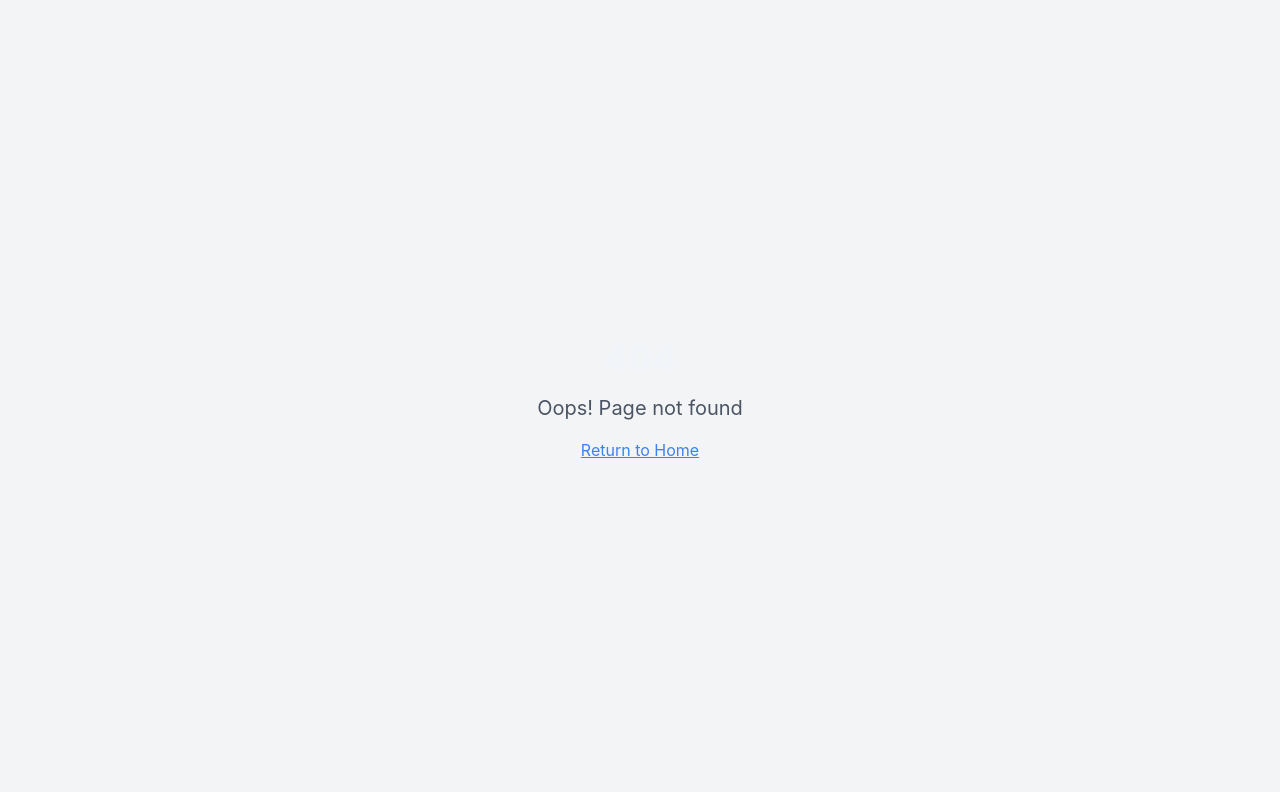
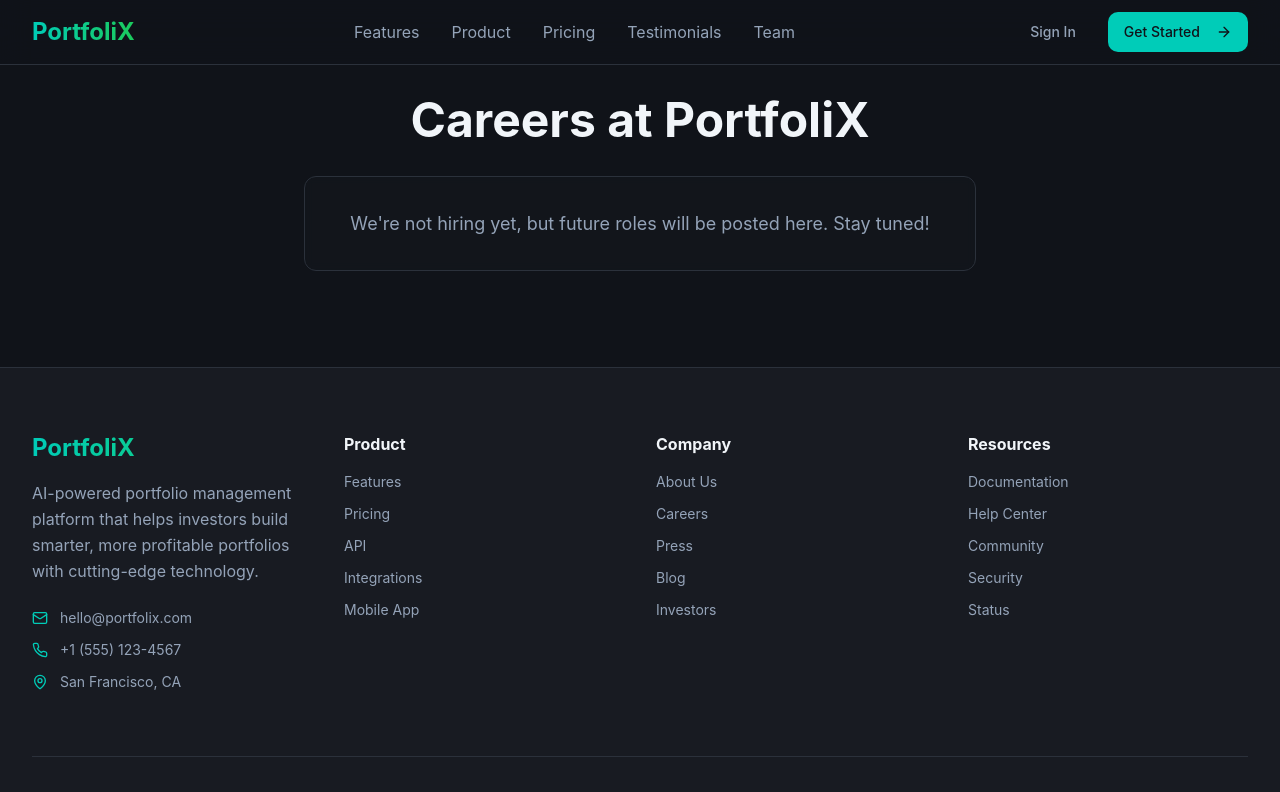
Before and after one commit to rolandpeter656-droid/portfolix-com, a React (Vite) app: page /careers in a window 1280 px wide. Before the commit this address had no page. Shown: the top 792 px of the page. Built offline with nearby package versions, Linux system fonts and the light colour scheme.

Commit message:
Add Careers page
Create a new page for careers with a message indicating that hiring will begin in the future.

```diff
--- a/src/App.tsx
+++ b/src/App.tsx
@@ -13,6 +13,7 @@ import PortfolioSummary from "./pages/PortfolioSummary";
 import Api from "./pages/Api";
 import Integrations from "./pages/Integrations";
 import MobileApp from "./pages/MobileApp";
+import Careers from "./pages/Careers";
 import NotFound from "./pages/NotFound";
 
 const queryClient = new QueryClient();
@@ -34,6 +35,7 @@ const App = () => (
           <Route path="/api" element={<Api />} />
           <Route path="/integrations" element={<Integrations />} />
           <Route path="/mobile-app" element={<MobileApp />} />
+          <Route path="/careers" element={<Careers />} />
           {/* ADD ALL CUSTOM ROUTES ABOVE THE CATCH-ALL "*" ROUTE */}
           <Route path="*" element={<NotFound />} />
         </Routes>
--- /dev/null
+++ b/src/pages/Careers.tsx
@@ -0,0 +1,28 @@
+import { Navigation } from "@/components/landing/Navigation";
+import { Footer } from "@/components/landing/Footer";
+
+const Careers = () => {
+  return (
+    <div className="min-h-screen bg-background">
+      <Navigation />
+
+      <main className="container mx-auto px-4 py-24">
+        <div className="max-w-2xl mx-auto text-center space-y-8">
+          <h1 className="text-4xl md:text-5xl font-bold text-foreground">
+            Careers at PortfoliX
+          </h1>
+
+          <div className="bg-card/50 backdrop-blur-sm rounded-lg border border-border p-8">
+            <p className="text-lg text-muted-foreground leading-relaxed">
+              We're not hiring yet, but future roles will be posted here. Stay tuned!
+            </p>
+          </div>
+        </div>
+      </main>
+
+      <Footer />
+    </div>
+  );
+};
+
+export default Careers;
```
